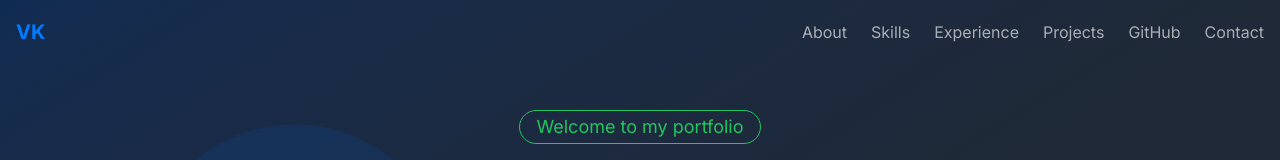
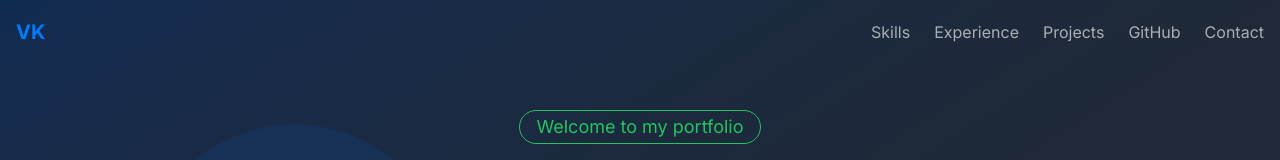
Before and after one commit to Vignesh-kumar-D/portfolio, a Next.js app: page / in a window 1280 px wide. Shown: the top 160 px of the page. Built offline with nearby package versions, Linux system fonts and the light colour scheme.

Commit message:
added info

```diff
--- a/app/page.tsx
+++ b/app/page.tsx
@@ -8,7 +8,9 @@ import Skills from '@/components/Skills';
 export default function Home() {
   return (
     <div>
-      <Hero />
+      <section id="info" className="min-h-screen">
+        <Hero />
+      </section>
       {/* Placeholder sections to be implemented */}
       <section id="skills" className="min-h-screen">
         <Skills />
--- a/src/components/layout/Header.tsx
+++ b/src/components/layout/Header.tsx
@@ -5,7 +5,6 @@ import { motion, useScroll } from 'framer-motion';
 import { FiMenu, FiX } from 'react-icons/fi';
 
 const navItems = [
-  { label: 'About', href: '#about' },
   { label: 'Skills', href: '#skills' },
   { label: 'Experience', href: '#experience' },
   { label: 'Projects', href: '#projects' },
@@ -44,13 +43,14 @@ const Header = () => {
       <div className="container mx-auto px-4">
         <div className="flex items-center justify-between h-16">
           {/* Logo/Name */}
-          <motion.div
+          <motion.button
+            onClick={() => handleNavClick('#info')}
             initial={{ opacity: 0 }}
             animate={{ opacity: 1 }}
             transition={{ duration: 0.5, delay: 0.2 }}
           >
             <span className="text-xl font-bold text-primary">VK</span>
-          </motion.div>
+          </motion.button>
 
           {/* Desktop Navigation */}
           <nav className="hidden md:flex items-center gap-6">
```
